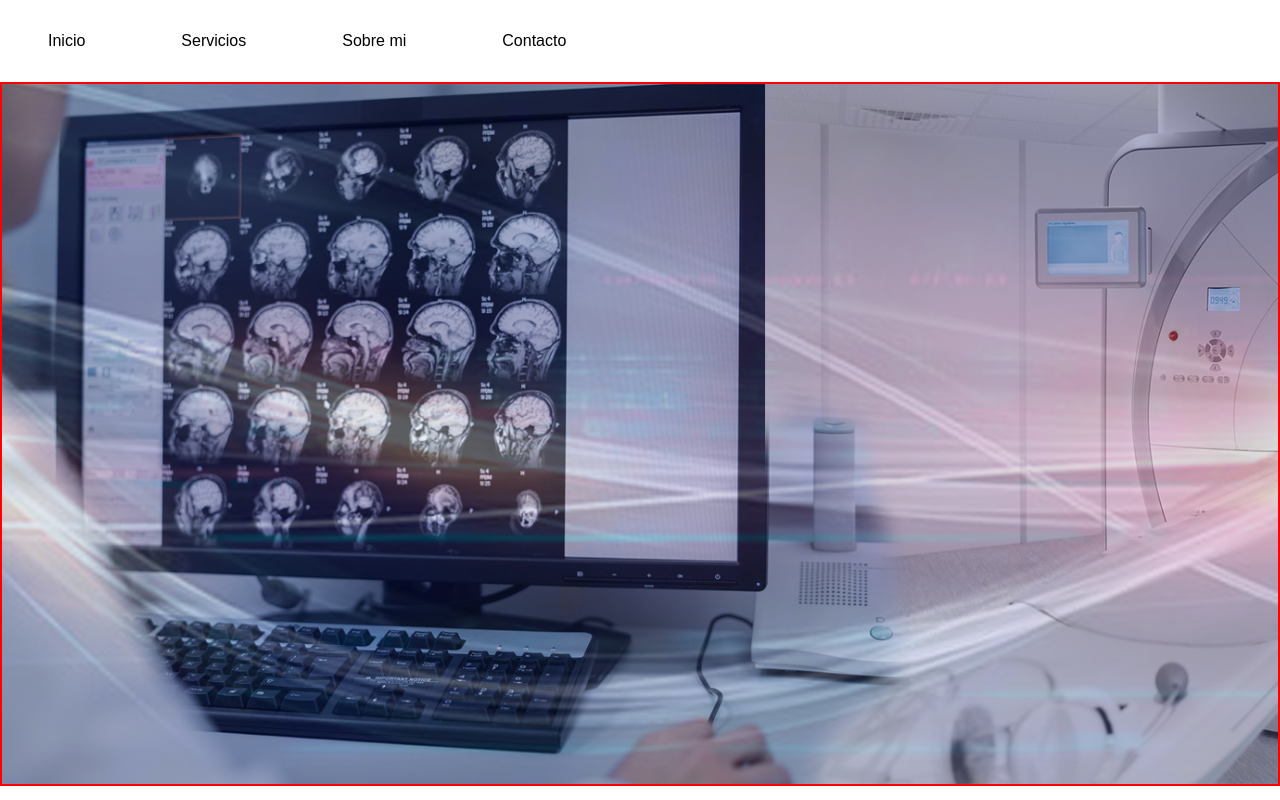
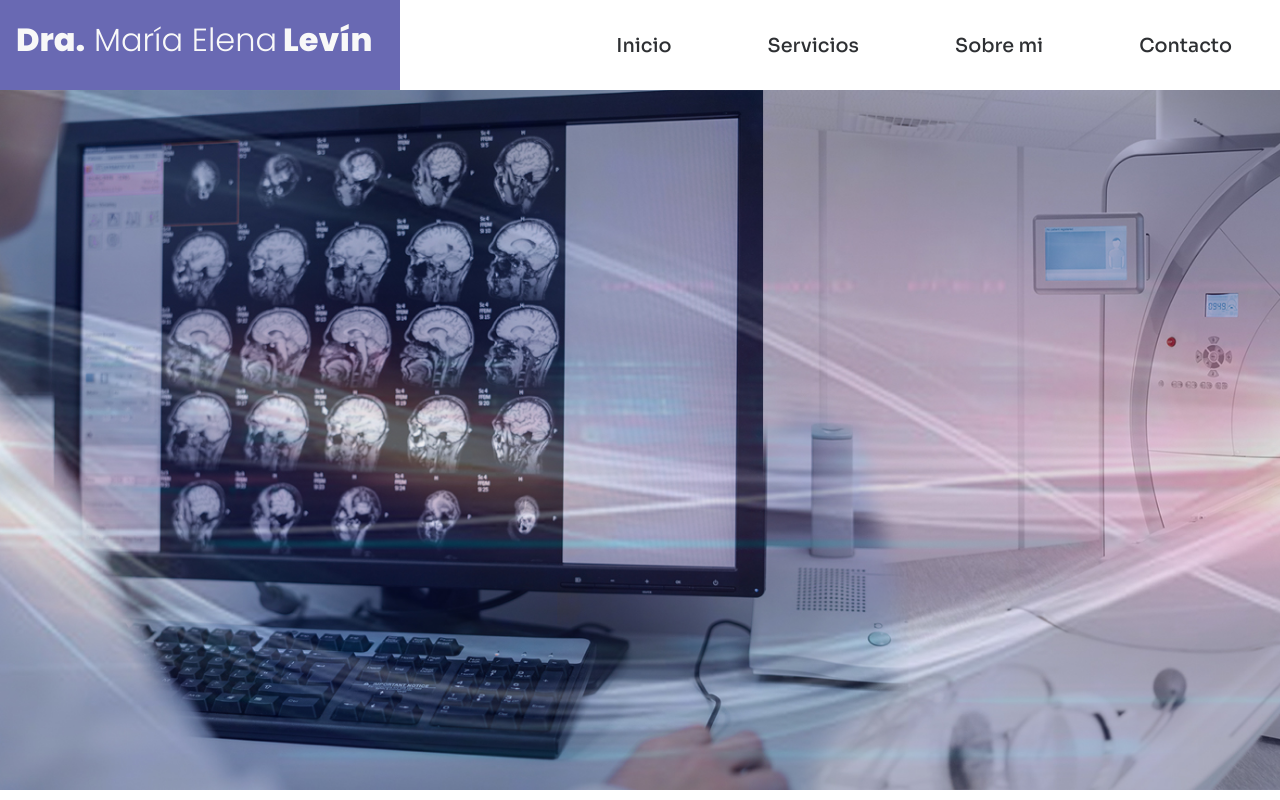
Before and after one commit to jnardi86/webLevin, a React (Vite) app: page /#/ in a window 1280 px wide. Shown: the top 800 px of the page. Built offline with nearby package versions, Linux system fonts and the light colour scheme.

Commit message:
Add new Styles NavBar

```diff
--- a/src/components/navbar/Navbar.jsx
+++ b/src/components/navbar/Navbar.jsx
@@ -10,7 +10,7 @@ const Navbar = () => {
 
     useEffect(() => {
         const handleResize = () => {
-            if (window.innerWidth < 768) {
+            if (window.innerWidth < 1200) {
                 setMobileView(true);
             } else {
                 setMobileView(false);
--- a/src/components/navbar/components/NavDesktop.jsx
+++ b/src/components/navbar/components/NavDesktop.jsx
@@ -9,15 +9,20 @@ const NavDesktop = () => {
 
   return (
     <nav>
-      <div className="nav-desktop-body">
+      <div className="navDesktop--container">
+        <div className="navDesktop__logo">
+          <p className='titlePri3'><strong>Dra.</strong> María Elena<strong> Levín</strong></p>
+        </div>
+        <div className="navDesktop__links">
           <ul>
             {navItems.map((item, index) => {
               return (
                 <li key={index}>
-                <Link className="linkTo" to={item.link}>{item.label}</Link></li>
+                  <Link className="linkTo textLinks" to={item.link}>{item.label}</Link></li>
               )
             })}
           </ul>
+        </div>
       </div>
     </nav>
   )
--- a/src/components/navbar/components/NavMobile.jsx
+++ b/src/components/navbar/components/NavMobile.jsx
@@ -3,6 +3,7 @@ import { Link } from 'react-router-dom';
 import '../../navbar/navbar.css';
 import { navItems } from "./navItems"
 import Hamburger from './Hamburger';
+import { useEffect } from 'react';
 
 
 const NavMobile = () => {
@@ -16,21 +17,36 @@ const NavMobile = () => {
     };
 
 
+    useEffect(() => {
+        menuOpen ? document.body.style.overflow = 'hidden' : document.body.style.overflow = 'visible';
+    }, [menuOpen]);
+
+
     return (
         <nav>
-            <div className="nav-mobile-container">
+            <div className="navMobile--container">
                 {/* HEADER */}
-                < div className={menuOpen? "nav-mobile-header expanded" : "nav-mobile-header"}>
-                    < Hamburger menuOpen={menuOpen} setMenuOpen={setMenuOpen} hamburgerCheckbox={hamburgerCheckbox} setHamburgerCheckbox={setHamburgerCheckbox} />
+                < div className={menuOpen ? "navMobile__header expanded" : "navMobile__header"}>
+                    <div className="navMobile__header__content">
+                        <div>
+                            <Hamburger menuOpen={menuOpen} setMenuOpen={setMenuOpen} hamburgerCheckbox={hamburgerCheckbox} setHamburgerCheckbox={setHamburgerCheckbox} />
+                        </div>
+                        <div>
+                            <p className='titlePri2'><strong>Dra. Levín</strong></p>
+                        </div>
+                        <div>
+                        </div>
+                    </div>
                 </div>
 
 
-                <div className={menuOpen? "nav-mobile-body visible" : "nav-mobile-body"}>
+                <div className={menuOpen ? "navMobile__body visible" : "navMobile__body"}>
+
                     <ul>
                         {navItems.map((item, index) => {
                             return (
                                 <li key={index}>
-                                    < Link className="linkTo" to={item.link} onClick={handleMenuToggle} >{item.label}</Link>
+                                    < Link className="linkTo textLinks" to={item.link} onClick={handleMenuToggle} >{item.label}</Link>
                                 </li>
                             )
                         })}
--- a/src/components/navbar/navbar.css
+++ b/src/components/navbar/navbar.css
@@ -6,46 +6,72 @@ nav {
   width: 100%;
 }
 
-.navbar-mobile {}
 
-.nav-mobile-container {
+/* .navbar-mobile {} */
+
+.navMobile--container {
   width: 100%;
   position: relative;
 }
 
-.nav-mobile-header {
+.navMobile__header {
   max-width: 100%;
-  height: 50px;
+  height: 70px;
   padding: 1rem;
 }
 
-.nav-mobile-header.expanded {
+/* .navMobile__header__content {
+  display: grid;
+  grid-template-columns: 1fr 2fr;
+  gap: 1px;
+}
+
+.navMobile__header__content p {
+  text-align: center;
+  font-size: 2rem;
+  color: var(--colorPri5);
+} */
+
+.navMobile__header__content {
+  display: flex;
+  justify-content: space-between;
+  align-items: center;
+}
+
+.navMobile__header__content p {
+  margin: 0;
+  font-size: 2rem;
+  color: var(--colorPri5);
+  text-align: center;
+}
+
+.navMobile__header.expanded {
   background-color: #fafafa;
 }
 
-.nav-mobile-header.expanded label span {
+.navMobile__header.expanded label span {
   background: #000 !important;
 }
 
-.nav-mobile-body {
+.navMobile__body {
   position: absolute;
   top: 50;
   left: 0;
   width: 100%;
-  height: calc(100vh - 200px);
-  background-color: #fafafa;
+  height: 100vh;
+  background-color: var(--colorPri2);
   padding-top: 100px;
   opacity: 0;
   transform: scale(0);
   transition: opacity 0.5s ease-in-out, transform 0.2s ease-in-out;
 }
 
-.nav-mobile-body.visible {
+.navMobile__body.visible {
   opacity: 1;
   transform: scale(1);
 }
 
-.nav-mobile-body ul {
+.navMobile__body ul {
   padding: 0;
   margin: 0;
   display: flex;
@@ -53,7 +79,7 @@ nav {
   align-items: center;
 }
 
-.nav-mobile-body li {
+.navMobile__body li {
   list-style: none;
   text-decoration: none;
   padding: 0;
@@ -61,15 +87,15 @@ nav {
   padding: 1rem 0;
 }
 
-.nav-mobile-body li .linkTo {
+.navMobile__body li .linkTo {
   text-decoration: none;
   cursor: pointer;
-  color: black;
+  color: var(--colorPri8);
 }
 
-.nav-mobile-body li .linkTo:hover {
+.navMobile__body li .linkTo:hover {
   text-decoration: none;
-  color: rgb(121, 79, 79);
+  color: var(--colorPri5)
 }
 
 
@@ -77,36 +103,55 @@ nav {
  Estilo para el navbar en modo desktop
  *****************************************/
 
-.nav-desktop-body {
+.navDesktop--container {
   width: 100%;
-  height: 82px;
   display: flex;
+  /* justify-content: space-between; */
+  height: 90px;
+}
+
+.navDesktop__logo {
+  min-width: 400px;
+  /* display: flex;
   align-items: center;
+  flex-wrap: nowrap; */
+  padding: 1rem;
+  display: block;
+  background-color: var(--colorPri5);
+  color: var(--colorPri2);
 }
 
 
-.nav-desktop-body ul {
+.navDesktop__links {
+  width: 100%;
+  display: flex;
+  align-items: center;
+  justify-content:flex-end;
+}
+
+
+.navDesktop__links ul {
   width: 100%;
   padding: 0;
   margin: 0;
   display: flex;
   flex-direction: row;
-  justify-content: flex-start;
+  justify-content: flex-end;
 }
 
-.nav-desktop-body li {
+.navDesktop__links li {
   list-style: none;
   text-decoration: none;
 }
 
-.nav-desktop-body li .linkTo {
+.navDesktop__links li .linkTo {
   text-decoration: none;
   cursor: pointer;
-  color: black;
+  color: var(--colorPri8);
   padding: 0 3rem;
 }
 
-.nav-desktop-body li .linkTo:hover {
+.navDesktop__links li .linkTo:hover {
   text-decoration: none;
-  color: rgb(121, 79, 79);
+  color: var(--colorPri5);
 }
--- a/src/index.css
+++ b/src/index.css
@@ -1,4 +1,4 @@
-body{
+*{
     box-sizing: border-box;
     padding: 0;
     margin: 0;
--- a/src/pages/home/components/HomeHero.css
+++ b/src/pages/home/components/HomeHero.css
@@ -10,6 +10,6 @@ margin: 0 auto;
 
 
     height: 700px;
-    border: 2px solid red;
+    /* border: 2px solid red; */
 
 }
--- a/src/styles.css
+++ b/src/styles.css
@@ -104,7 +104,7 @@ body {
 .textLinks {
     font-family: 'Sora', sans-serif;
     font-weight: 500;
-    font-size: 1.4rem;
+    font-size: 1.2rem;
 
 }
 
```
Lines whose indentation alone changed are shown as unchanged.
